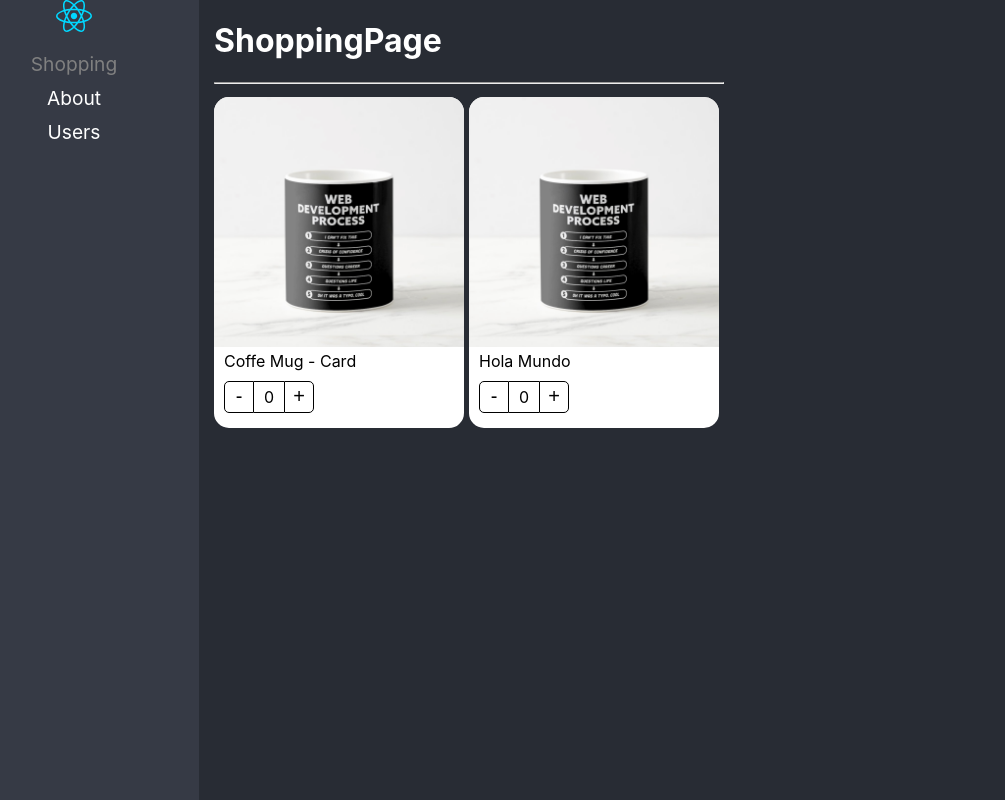
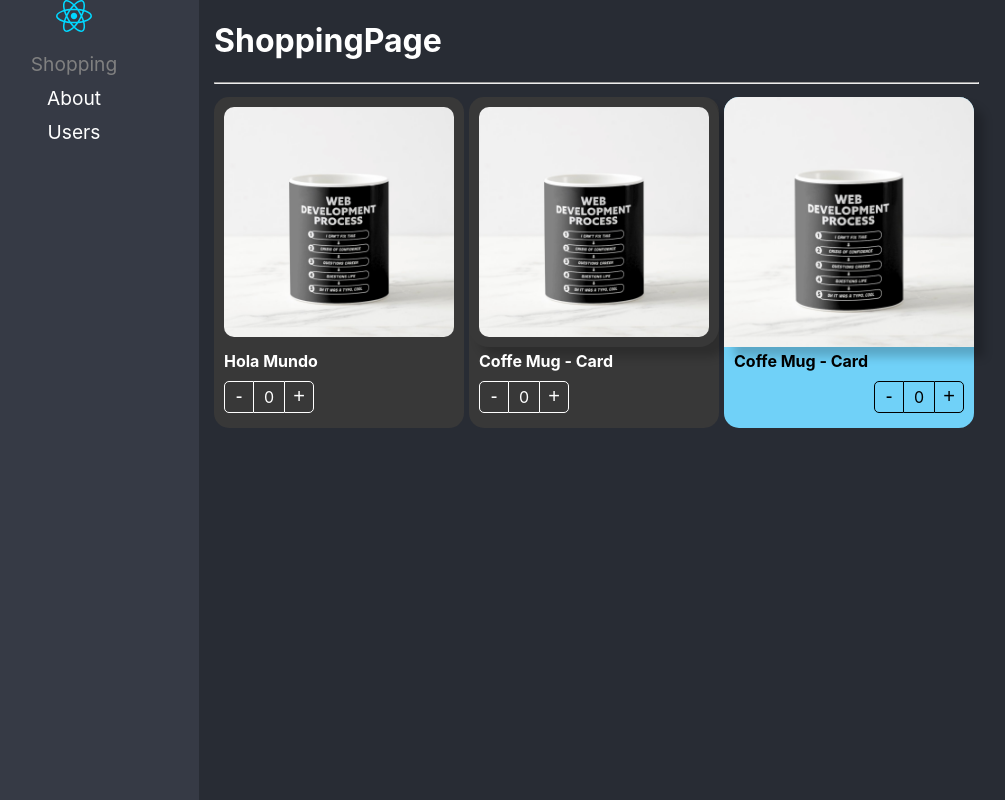
Before and after one commit to TrejoDev/react-adv, a React (Vite) app: page / in a window 1280 px wide. Shown: the whole page, without its empty margins (51-1056 px from the left). Built offline with nearby package versions, Linux system fonts and the light colour scheme.

Commit message:
Component Extend Style ready

```diff
--- a/src/02-component-patterns/components/ProductButtons.tsx
+++ b/src/02-component-patterns/components/ProductButtons.tsx
@@ -1,14 +1,22 @@
-import { useContext } from "react"
+import { CSSProperties, useContext } from "react"
 import { ProductContext } from "./ProductCard"
 
 import styles from '../styles/styles.module.css';
 
-export const ProductButtons = () => {
+interface Props {
+    className?: string;
+    style?: CSSProperties;
+}
+
+export const ProductButtons = ( { className = '', style }: Props ) => {
 
     const { counter, increaseBy } = useContext( ProductContext )
 
     return (
-        <div className={ styles.buttonsContainer }>
+        <div
+            className={ `${ styles.buttonsContainer } ${ className }`}
+            style={ style }
+            >
             <button
                 onClick={ () => increaseBy( -1 ) }
                 className={ styles.buttonMinus }> - </button>
--- a/src/02-component-patterns/components/ProductCard.tsx
+++ b/src/02-component-patterns/components/ProductCard.tsx
@@ -1,13 +1,20 @@
-import { createContext } from 'react';
+import { CSSProperties, ReactElement, createContext } from 'react';
 
 import { useProduct } from '../hooks/useProduct';
-import { ProductContextProps, ProductCardsProps } from '../interfaces/interfaces';
+import { ProductContextProps, Product } from '../interfaces/interfaces';
 import styles from '../styles/styles.module.css';
 
 export const ProductContext = createContext({} as ProductContextProps);
 const { Provider } = ProductContext;
 
-export const ProductCard = ({ product, children }: ProductCardsProps ) => {
+export interface Props {
+  product: Product;
+  children?: ReactElement | ReactElement[] ;
+  className?: string;
+  style?: CSSProperties
+}
+
+export const ProductCard = ({ product, children, className = '', style }: Props ) => {
 
     const { counter, increaseBy } = useProduct();
 
@@ -17,7 +24,7 @@ export const ProductCard = ({ product, children }: ProductCardsProps ) => {
         increaseBy,
         product
       }}>
-        <div className={ styles.productCard }>
+        <div className={ ` ${ styles.productCard } ${ className } ` } style={ style }>
             { children }
         </div>
     </Provider>
--- a/src/02-component-patterns/components/ProductImage.tsx
+++ b/src/02-component-patterns/components/ProductImage.tsx
@@ -1,10 +1,16 @@
-import { useContext } from "react";
+import { CSSProperties, useContext } from "react";
 import { ProductContext } from "./ProductCard";
 
 import noImage from '../assets/no-image.jpg';
 import styles from '../styles/styles.module.css';
 
-export const ProductImage = ({ img = '' } ) => {
+interface Props {
+    img?: string;
+    className?: string;
+    style?: CSSProperties;
+}
+
+export const ProductImage = ({ img, className = '', style  }: Props ) => {
 
     const { product } = useContext( ProductContext );
 
@@ -19,6 +25,6 @@ export const ProductImage = ({ img = '' } ) => {
     }
 
     return (
-        <img className={ styles.productImg } src={ imgToShow } alt="Product image" />  //* Un '' para un ternario considera q no tiene valor, => noImage.
+        <img className={ `${styles.productImg} ${ className }` } src={ imgToShow } alt="Product image" style={style} />
     )
 }
--- a/src/02-component-patterns/components/ProductTitle.tsx
+++ b/src/02-component-patterns/components/ProductTitle.tsx
@@ -1,14 +1,20 @@
-import { useContext } from "react";
+import { CSSProperties, useContext } from "react";
 import { ProductContext } from "./ProductCard";
 
 import styles from '../styles/styles.module.css';
 
+export interface Props {
+    title?: string ;
+    className?: string;
+    activeClass?: string;
+    style?: CSSProperties;
+}
 
-export const ProductTitle = ({ title }: { title?: string }  ) => {
+export const ProductTitle = ({ title, className = '', style }: Props ) => {
 
     const { product } = useContext( ProductContext )
 
     return (
-        <span className={ styles.productDescription }>{ title ? title : product.title }</span>
+        <span className={ `${ styles.productDescription } ${ className }`} style={ style } >{ title ? title : product.title }</span>
     )
 }
--- a/src/02-component-patterns/pages/ShoppingPage.tsx
+++ b/src/02-component-patterns/pages/ShoppingPage.tsx
@@ -1,5 +1,6 @@
 import { ProductButtons, ProductImage, ProductTitle } from '../components';
 import {  ProductCard  } from '../components';
+import '../styles/custom-styles.css';
 
 const product = {
     id: '1',
@@ -9,7 +10,7 @@ const product = {
 
 export const ShoppingPage = () => {
   return (
-    <div>
+    <div >
         <h1>ShoppingPage</h1>
         <hr />
         <div
@@ -18,15 +19,62 @@ export const ShoppingPage = () => {
                 flexDirection: 'row',
                 flexWrap: 'wrap'
             }}>
-            <ProductCard product={ product } >
-                <ProductImage />
-                <ProductTitle />
-                <ProductButtons />
+            <ProductCard
+                product={ product }
+                className='bg-dark text-white'
+                >
+                <ProductCard.Image
+                    className='custom-image'
+                />
+                <ProductCard.Title
+                    title='Hola Mundo'
+                    className='text-bold'
+                    activeClass='active'
+                    />
+                <ProductCard.Buttons
+                    className='custom-buttons'
+                    />
             </ProductCard>
-            <ProductCard product={ product } >
-                <ProductCard.Image />
-                <ProductCard.Title title='Hola Mundo'/>
-                <ProductCard.Buttons />
+            <ProductCard
+                product={ product }
+                className='bg-dark text-white'
+                >
+                <ProductImage
+                    className='custom-image'
+                    style={{
+                        boxShadow: '10px 10px 10px rgb(0,0,0,0.2)'
+                    }}
+                />
+                <ProductTitle
+                    className='text-bold'
+                    activeClass='active'
+                />
+                <ProductButtons
+                    className='custom-buttons'
+                />
+            </ProductCard>
+            <ProductCard
+                product={ product }
+                style={{
+                    backgroundColor: '#70D1F8'
+                }}
+                >
+                <ProductImage
+                    style={{
+                        boxShadow: '10px 10px 10px rgb(0,0,0,0.2)'
+                    }}
+                />
+                <ProductTitle
+                    style={{
+                        fontWeight: 'bold'
+                    }}
+                />
+                <ProductButtons
+                    style={{
+                        display: 'flex',
+                        justifyContent: 'end',
+                    }}
+                />
             </ProductCard>
         </div>
     </div>
--- /dev/null
+++ b/src/02-component-patterns/styles/custom-styles.css
@@ -0,0 +1,22 @@
+.bg-dark {
+    background-color: rgb(56, 56, 56);
+}
+
+.text-white {
+    color: white;
+}
+
+.text-bold {
+    font-weight: bold;
+}
+
+.custom-image {
+    border-radius: 20px;
+    width: calc( 100% - 20px );
+    padding: 10px;
+}
+
+.custom-buttons button, .custom-buttons div {
+    color: white;
+    border-color: white;
+}
```
Also changed, not shown: src/02-component-patterns/interfaces/interfaces.ts (+7 -11 lines).
